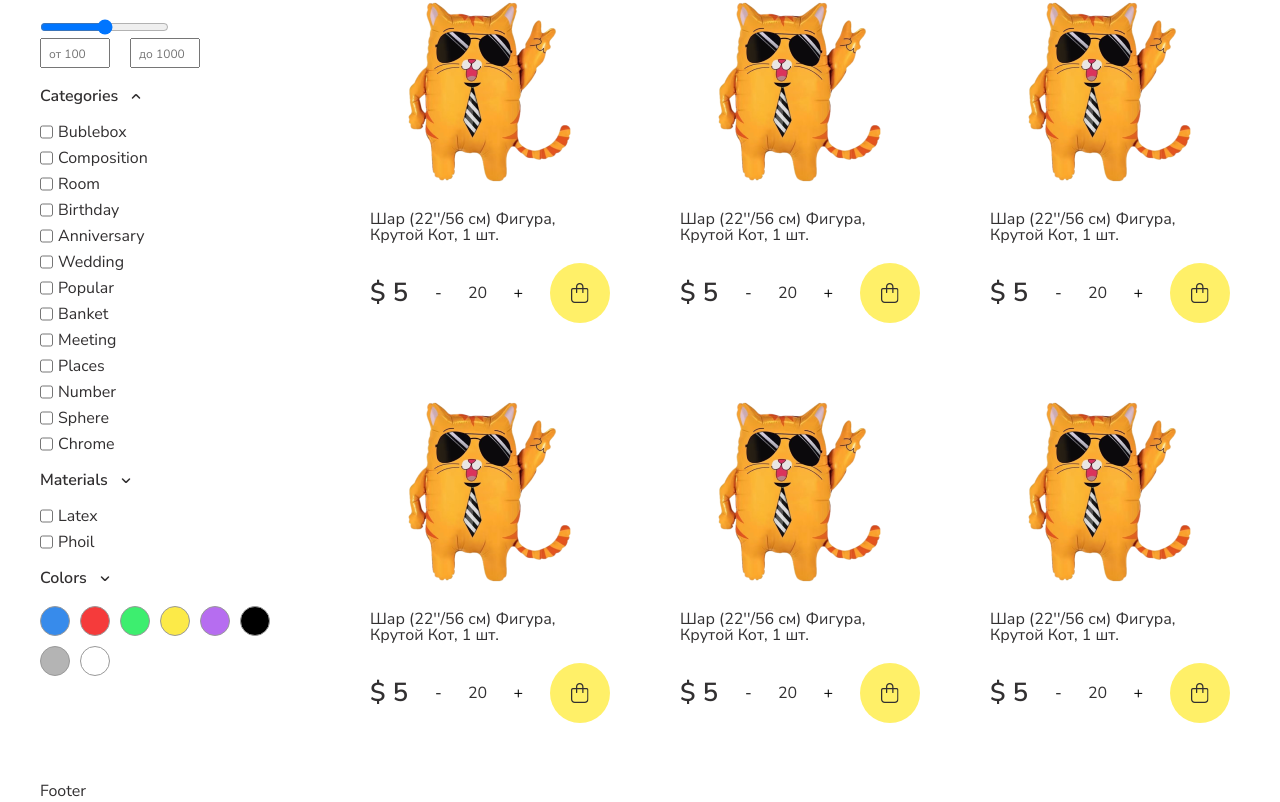
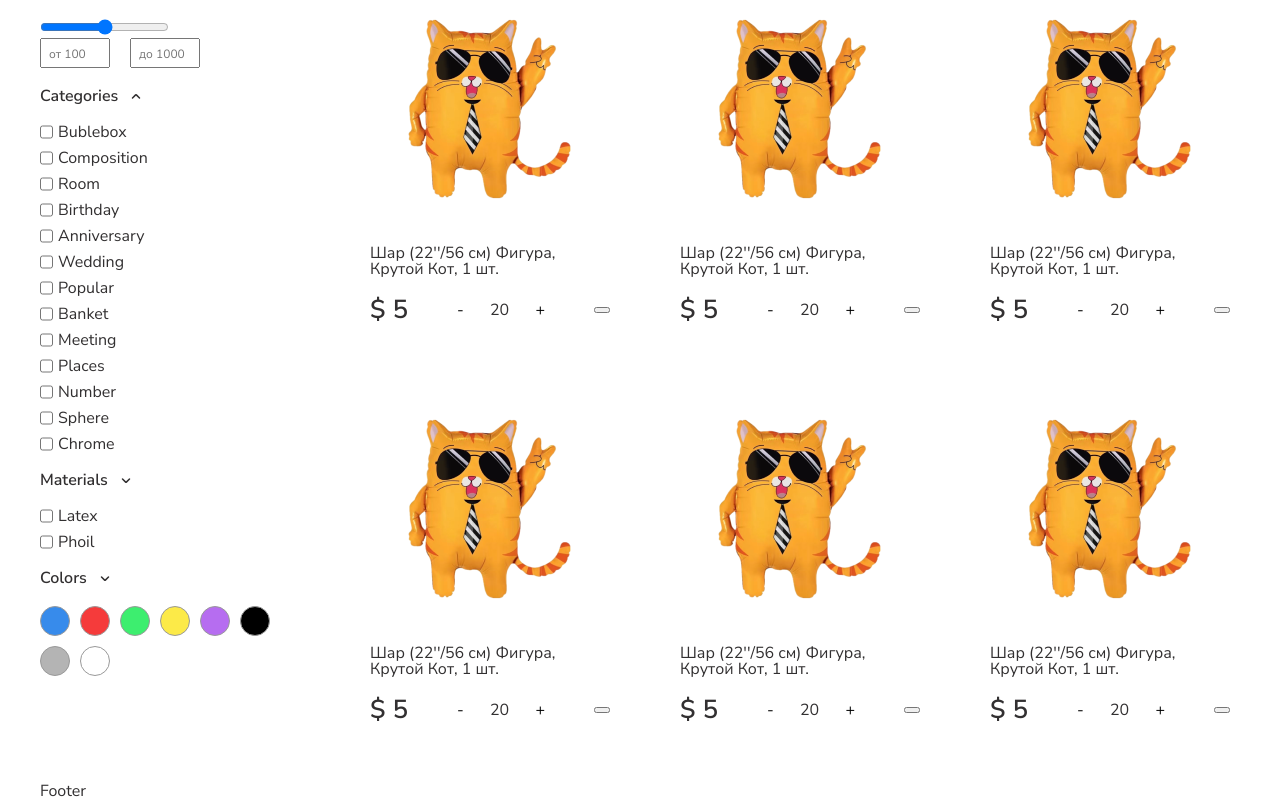
Before and after one commit to izmailowAlex/online_store, a React (Create React App) app: page /catalog in a window 1280 px wide. Shown: the part 244-1046 px from the top of the page. Built offline with nearby package versions, Linux system fonts and the light colour scheme.

Commit message:
refactor: update card style & formate Catalog.css

```diff
--- a/src/components/Main/Catalog.js
+++ b/src/components/Main/Catalog.js
@@ -121,9 +121,7 @@ function Catalog() {
                             <span className="count">20</span>
                             <button className="count-plus">+</button>
                         </span>
-                        <span className="list__card_bottom-basket">
-                            <span className="basket__img"></span>
-                        </span>
+                        <button className="list__cart-button"></button>
                     </div>
                 </div>
                 <div className="list__card">
@@ -138,9 +136,7 @@ function Catalog() {
                             <span className="count">20</span>
                             <button className="count-plus">+</button>
                         </span>
-                        <span className="list__card_bottom-basket">
-                            <span className="basket__img"></span>
-                        </span>
+                        <button className="list__cart-button"></button>
                     </div>
                 </div>
                 <div className="list__card">
@@ -155,9 +151,7 @@ function Catalog() {
                             <span className="count">20</span>
                             <button className="count-plus">+</button>
                         </span>
-                        <span className="list__card_bottom-basket">
-                            <span className="basket__img"></span>
-                        </span>
+                        <button className="list__cart-button"></button>
                     </div>
                 </div>
                 <div className="list__card">
@@ -172,9 +166,7 @@ function Catalog() {
                             <span className="count">20</span>
                             <button className="count-plus">+</button>
                         </span>
-                        <span className="list__card_bottom-basket">
-                            <span className="basket__img"></span>
-                        </span>
+                        <button className="list__cart-button"></button>
                     </div>
                 </div>
                 <div className="list__card">
@@ -189,9 +181,7 @@ function Catalog() {
                             <span className="count">20</span>
                             <button className="count-plus">+</button>
                         </span>
-                        <span className="list__card_bottom-basket">
-                            <span className="basket__img"></span>
-                        </span>
+                        <button className="list__cart-button"></button>
                     </div>
                 </div>
                 <div className="list__card">
@@ -206,9 +196,7 @@ function Catalog() {
                             <span className="count">20</span>
                             <button className="count-plus">+</button>
                         </span>
-                        <span className="list__card_bottom-basket">
-                            <span className="basket__img"></span>
-                        </span>
+                        <button className="list__cart-button"></button>
                     </div>
                 </div>
             </div>
```
Also changed, not shown: src/components/Main/Catalog.css (+5 -5 lines).
